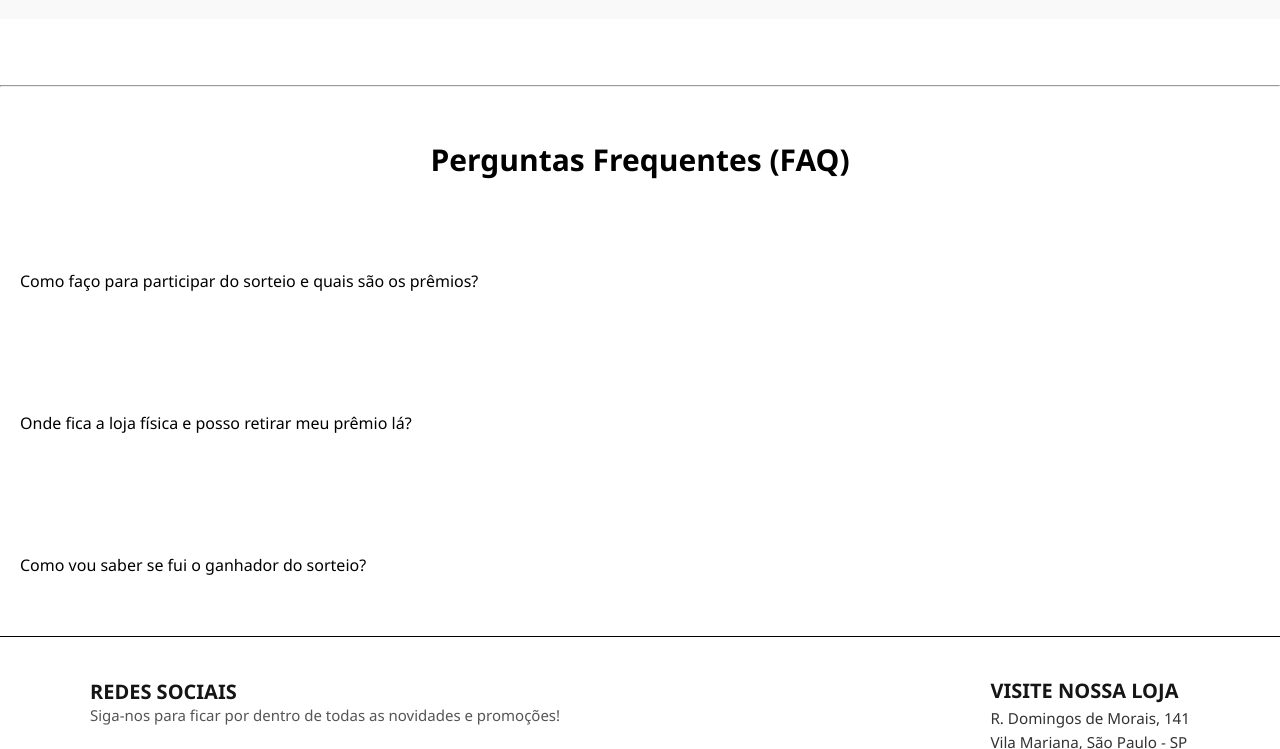
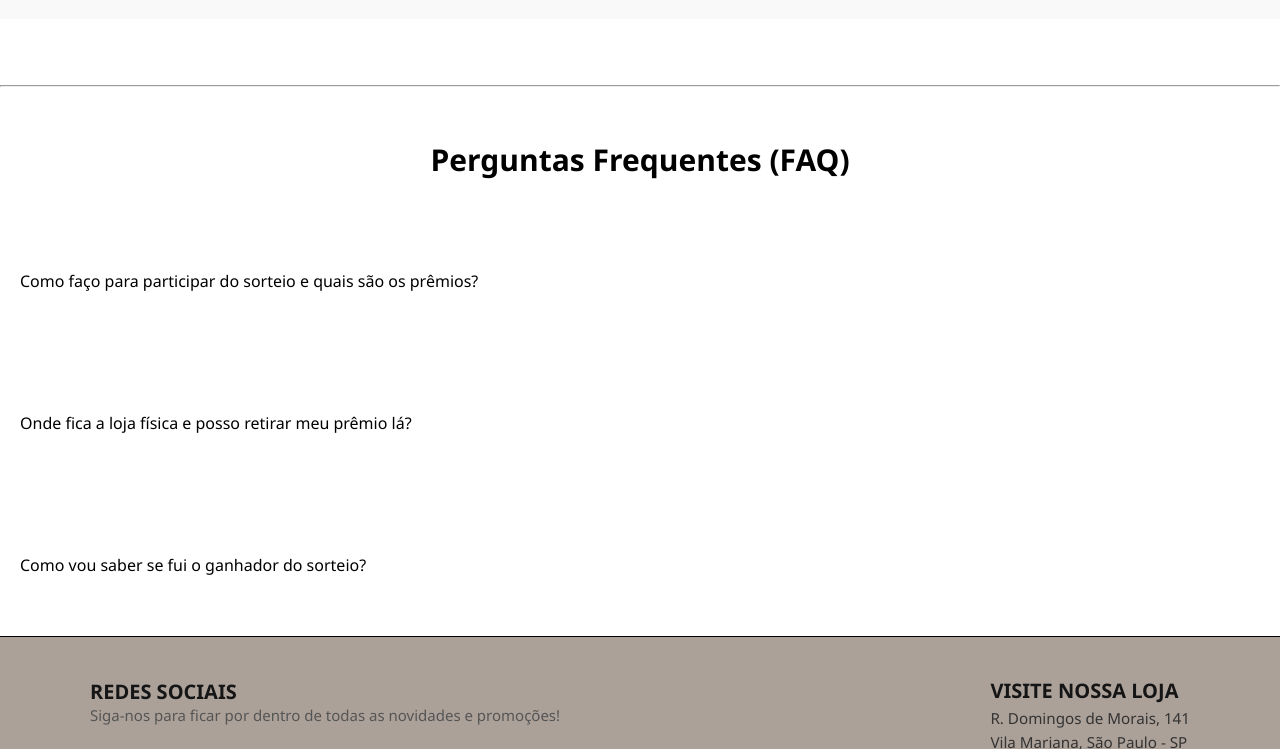
Before and after one commit to anaarouca/2026-main, a plain HTML site: page 2026-main/JULIANA/Quadrinhos/index.html in a window 1280 px wide. Shown: the part 2865-3614 px from the top of the page. Drawn offline with Linux system fonts and the light colour scheme.

Commit message:
Site para Divulgação -  HTML, CSS e JS

```diff
--- a/2026-main/JULIANA/Quadrinhos/style.css
+++ b/2026-main/JULIANA/Quadrinhos/style.css
@@ -236,7 +236,7 @@ padding-left: 20px;
 
 /* RODAPE */
 .rodape-comic {
-  background-color: #ffffff;
+  background-color: #94857bc4;
   border-top: 1px solid #000000;
   padding: 40px 20px 10px 20px;
 
```
